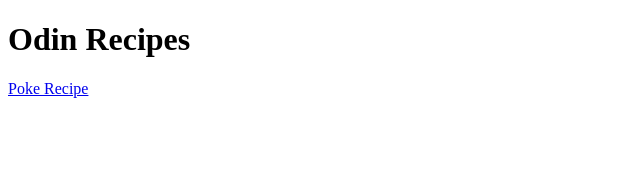
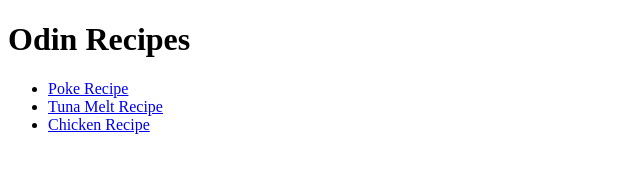
Before and after one commit to Phillupmycup24/odin-recipes, a plain HTML site: page index.html in a window 1280 px wide. Shown: the whole page, without its empty margins (0-640 px from the left). Drawn offline with Linux system fonts and the light colour scheme.

Commit message:
Add links to tuna and chicken recipe to index page

```diff
--- a/index.html
+++ b/index.html
@@ -7,6 +7,10 @@
 </head>
 <body>
     <h1>Odin Recipes</h1>
-    <a href="./recipes/poke.html">Poke Recipe</a>
+    <ul>
+        <li><a href="./recipes/poke.html">Poke Recipe</a></li>
+        <li><a href="./recipes/tuna-melt.html">Tuna Melt Recipe</a></li>
+        <li><a href="./recipes/chicken.html">Chicken Recipe</a></li>
+    </ul>
 </body>
 </html>
```
